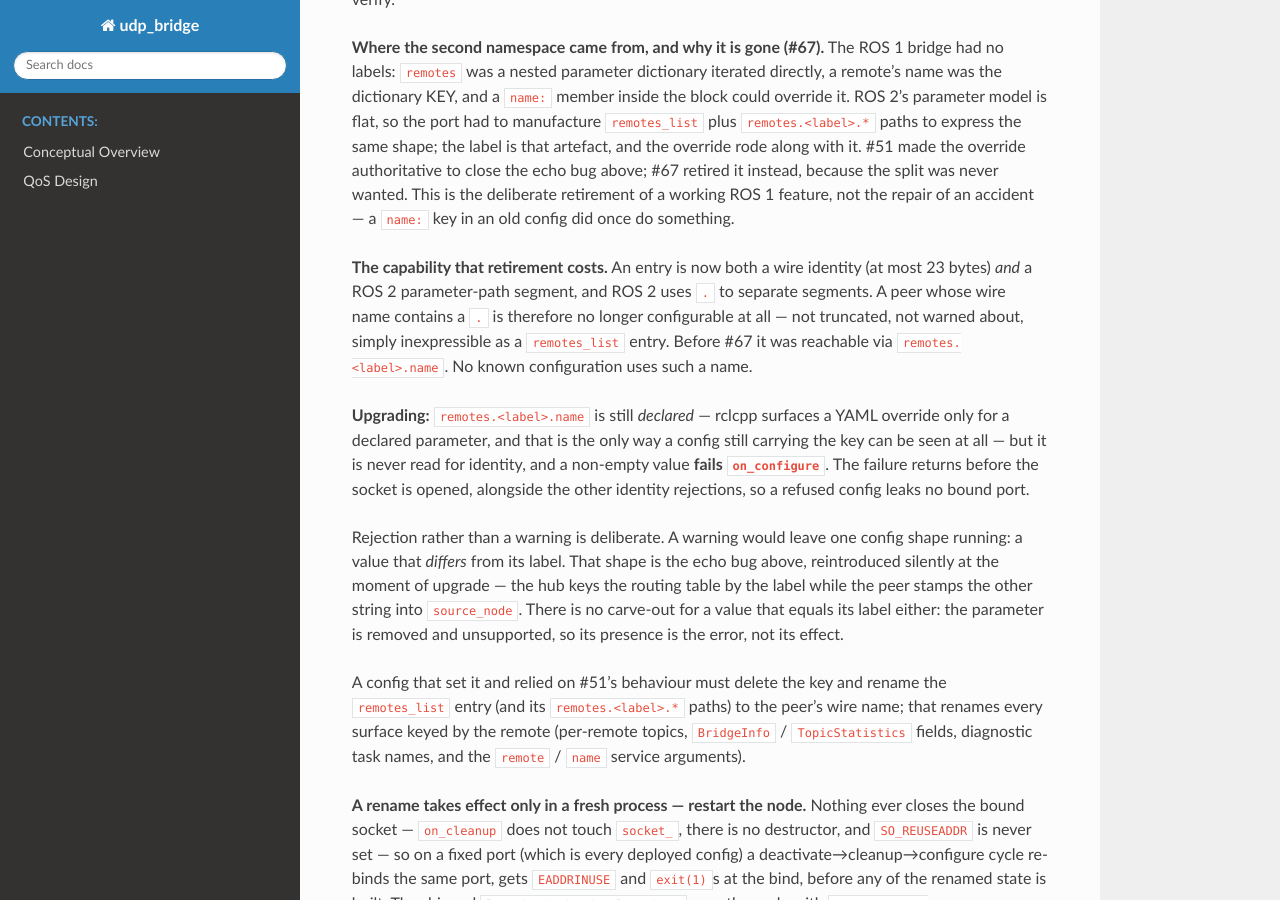
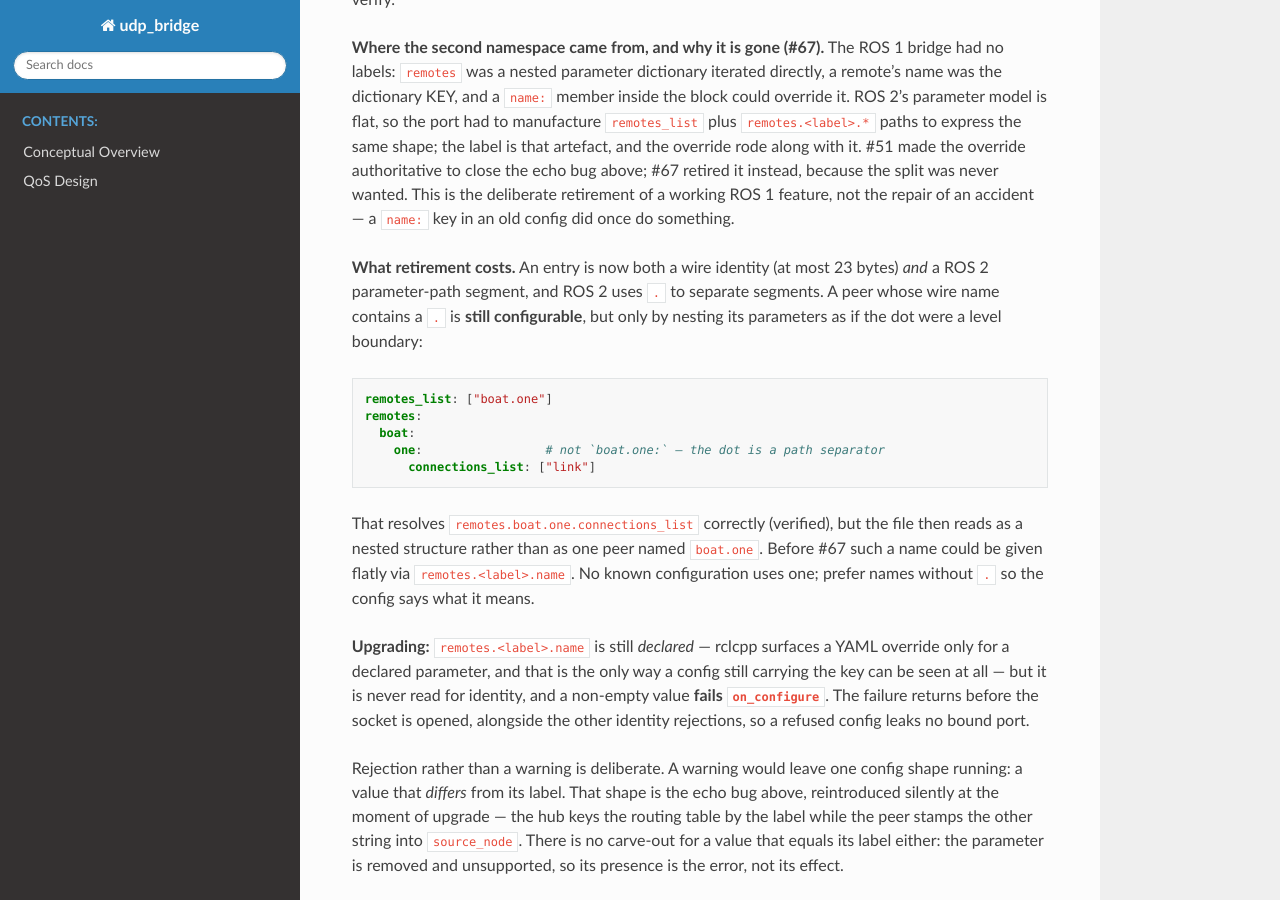
Before and after one commit to rolker/udp_bridge, a Sphinx documentation site: the page built from udp_bridge/doc/relay_design.md, in a window 1280 px wide and 900 px high, scrolled down 3854 px. Built offline with Sphinx 7.4.7 and the Read the Docs theme 3.1.0, drawn with Linux system fonts in a browser that asks for light colours.

Commit message:
doc: a dotted wire name is awkward to configure, not impossible (#67)
Copilot review finding on PR #68, and it is right. Four documentation
sites claimed a peer whose wire name contains a '.' becomes
unconfigurable once the remotes_list entry is the identity, because ROS 2
uses '.' as a parameter-path separator.

Verified against a live node instead of reasoning about it:

  remotes_list = ['boat.one']
  declared 'remotes.boat.one.connections_list' -> ['link']

with the YAML nested as remotes: boat: one:. So such a name IS
configurable; what it costs is that the parameters must be written as
though the dot were a level boundary, so the file reads as a nested
structure rather than as one peer named boat.one. Before #67 the flat
form was available via remotes.<label>.name.

The claim was mine -- I asked for the retired capability to be
documented and stated it too strongly, and it propagated to four places.
That is the same shape as the doubled-uplink rationale corrected earlier
on this branch, and the same shape as the drift this PR exists to fix.
Verifying before writing would have caught both.

Corrected in remote_identity.h, doc/relay_design.md, README.md and
.agents/README.md, each now showing the nested form and recommending
names without '.' rather than forbidding them.

````diff
--- a/udp_bridge/doc/relay_design.md
+++ b/udp_bridge/doc/relay_design.md
@@ -207,12 +207,25 @@ wanted. This is the deliberate retirement of a working ROS 1 feature, not
 the repair of an accident — a `name:` key in an old config did once do
 something.
 
-**The capability that retirement costs.** An entry is now both a wire
-identity (at most 23 bytes) *and* a ROS 2 parameter-path segment, and ROS 2
-uses `.` to separate segments. A peer whose wire name contains a `.` is
-therefore no longer configurable at all — not truncated, not warned about,
-simply inexpressible as a `remotes_list` entry. Before #67 it was reachable
-via `remotes.<label>.name`. No known configuration uses such a name.
+**What retirement costs.** An entry is now both a wire identity (at most
+23 bytes) *and* a ROS 2 parameter-path segment, and ROS 2 uses `.` to
+separate segments. A peer whose wire name contains a `.` is **still
+configurable**, but only by nesting its parameters as if the dot were a
+level boundary:
+
+```yaml
+remotes_list: ["boat.one"]
+remotes:
+  boat:
+    one:                 # not `boat.one:` — the dot is a path separator
+      connections_list: ["link"]
+```
+
+That resolves `remotes.boat.one.connections_list` correctly (verified), but
+the file then reads as a nested structure rather than as one peer named
+`boat.one`. Before #67 such a name could be given flatly via
+`remotes.<label>.name`. No known configuration uses one; prefer names
+without `.` so the config says what it means.
 
 **Upgrading:** `remotes.<label>.name` is still *declared* — rclcpp surfaces
 a YAML override only for a declared parameter, and that is the only way a
````
Also changed, not shown: .agents/README.md, udp_bridge/README.md, 1 other file.
